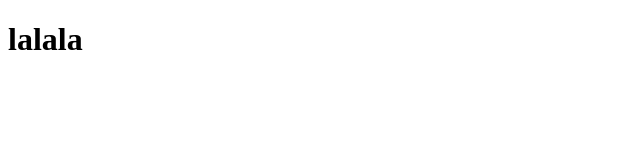
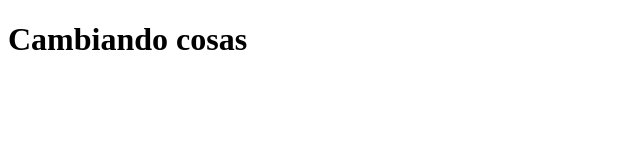
Before and after one commit to BlendArtPE/prueba, a plain HTML site: page index.html in a window 1280 px wide. Shown: the whole page, without its empty margins (0-640 px from the left). Drawn offline with Linux system fonts and the light colour scheme.

Commit message:
He hecho cambios en el body

```diff
--- a/index.html
+++ b/index.html
@@ -6,6 +6,6 @@
     <title>Aprendiendo Git</title>
 </head>
 <body>
-    <h1>lalala</h1>
+    <h1>Cambiando cosas</h1>
 </body>
 </html>
```
